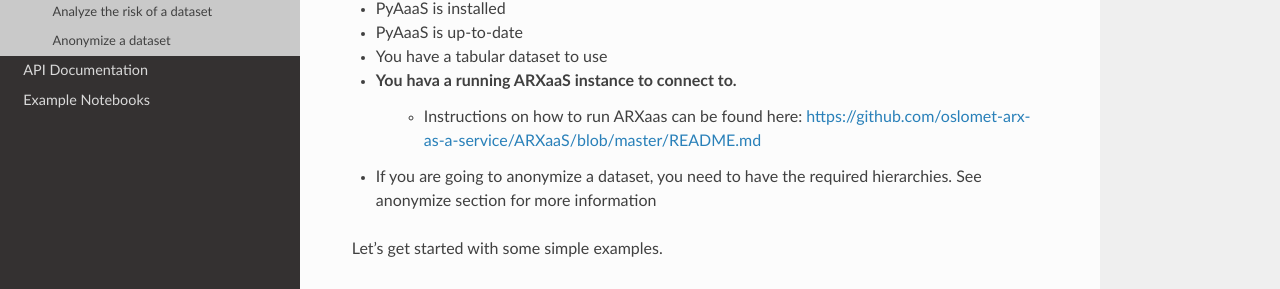
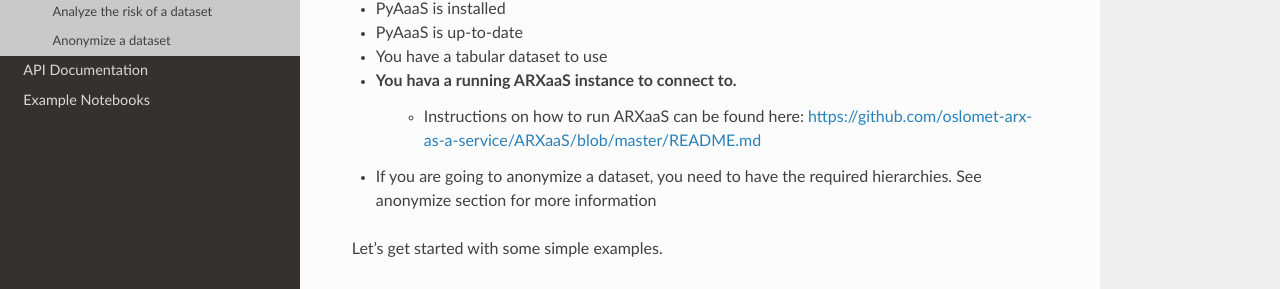
Before and after one commit to navikt/pyarxaas, a Sphinx documentation site: the page built from docs/user-guide/quick-start.rst, in a window 1280 px wide and 900 px high. Shown: the part 259-548 px from the top of the window. Built offline with Sphinx 7.4.7 and the Read the Docs theme 2.0.0, drawn with Linux system fonts in a browser that asks for light colours; formulas are drawn with MathJax 3.

```diff
--- a/docs/user-guide/quick-start.rst
+++ b/docs/user-guide/quick-start.rst
@@ -12,7 +12,7 @@ This page gives a good introduction in how to get started with PyAaaS
 - PyAaaS is up-to-date
 - You have a tabular dataset to use
 - You hava a running ARXaaS instance to connect to.
-    - Instructions on how to run ARXaas can be found here: https://github.com/oslomet-arx-as-a-service/ARXaaS/blob/master/README.md
+    - Instructions on how to run ARXaaS can be found here: https://github.com/oslomet-arx-as-a-service/ARXaaS/blob/master/README.md
 - If you are going to anonymize a dataset, you need to have the required hierarchies. See anonymize section for more information
 
 Let’s get started with some simple examples.
```
